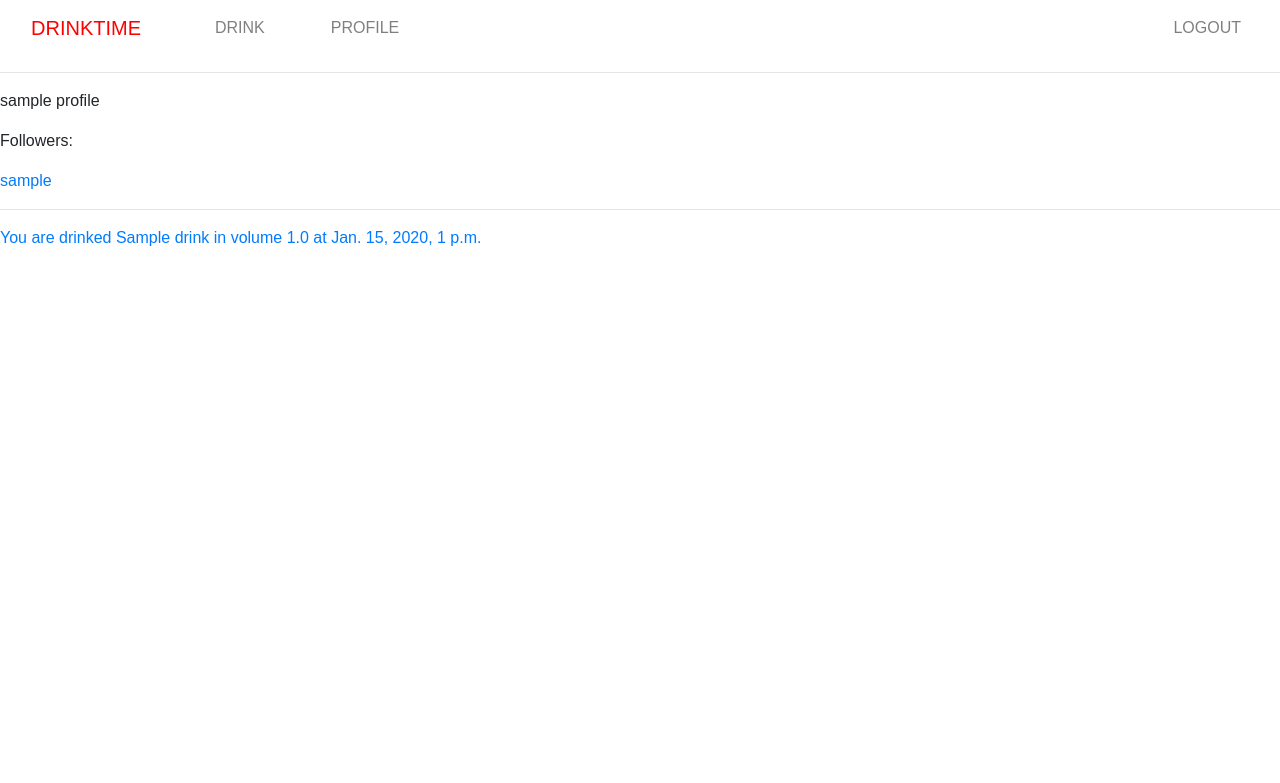
After one commit to Lolwho02/drinktime_two, a Django app: page /user/1/ in a window 1280 px wide. The commit adds this page. Shown: the top 783 px of the page. Run offline with Django 3.2, Linux system fonts and the light colour scheme; a user stored in the database is signed in; tables that the repository leaves empty hold one stand-in row (values such as "Sample post"); some libraries are stand-ins or nearby versions.

Commit message:
add user profile and followers/following system, some features with datetime

```diff
--- a/drinktime/drinktime/settings.py
+++ b/drinktime/drinktime/settings.py
@@ -107,7 +107,7 @@ AUTH_PASSWORD_VALIDATORS = [
 
 LANGUAGE_CODE = 'en-us'
 
-TIME_ZONE = 'UTC'
+TIME_ZONE = 'Europe/Moscow'
 
 USE_I18N = True
 
@@ -121,3 +121,4 @@ USE_TZ = True
 
 STATIC_URL = '/static/'
 LOGIN_URL = '/login/'
+AUTH_USER_MODEL = 'main.User'
--- a/drinktime/main/models.py
+++ b/drinktime/main/models.py
@@ -1,7 +1,25 @@
 from django.db import models
 from django.contrib.auth.models import User, AbstractUser
 from django.utils import timezone
+from django.http import HttpResponse
 
+
+
+class User(AbstractUser):
+	""" Расширение стандартной модели пользователя """
+
+	def follow(self, user):
+		""" Логика подписки на пользователя """
+		f = Follows.objects.create(follower=self, followed=user)
+		f.save()
+
+	def unfollow(self, user):
+		f = Follows.objects.get(follower=self, followed=user)
+		f.delete()
+
+	def det_row(self):
+		""" Функция для определения дней подряд """
+		pass
 
 class Drink(models.Model):
     """ Класс напитков пользователя """
@@ -9,4 +27,20 @@ class Drink(models.Model):
     drink_name = models.CharField(max_length=16, blank=True)
     drink_time = models.DateTimeField(default=timezone.now())
     volume = models.DecimalField(max_digits=3, decimal_places=1, blank=True, default=0)
-    user = models.ForeignKey(User, on_delete=models.CASCADE, )
+    user = models.ForeignKey(User, on_delete=models.CASCADE, related_name='drinks')
+
+
+class Follows(models.Model):
+	""" Таблица ассоциаций подписчик - подписант """
+
+	follower = models.ForeignKey(User, on_delete=models.CASCADE, related_name='followeds')
+	""" Тот кто подписывается """
+
+	followed = models.ForeignKey(User, on_delete=models.CASCADE, related_name='followers')
+	""" Тот на кого подписываются """
+
+	""" Followers.objects.create(follower=u1, followed = u2) - ситуация когда u1 подписывается на u2 """
+
+	""" Для доступа к подписчикам ---> u2.followers.all() """
+
+	""" Для доступа к тем на кого подписан ---> u2.followeds.all() """
--- a/drinktime/main/static/main/style.css
+++ b/drinktime/main/static/main/style.css
@@ -9,10 +9,17 @@ nav {
 }
 
 a.nav-link:hover {
-	color: #fff;
-	background: #ffffff;
+	background: #5c5c5e;
+}
+
+a.nav-link:active {
+	color: white !important;
 }
 
 a.navbar-brand {
-	color: yellow !important;
+	color: red !important;
 }
+
+body {
+	font-family: 'Oswald', sans-serif !important;
+}
--- /dev/null
+++ b/drinktime/main/templates/main/user.html
@@ -0,0 +1,27 @@
+{% extends 'base.html' %}
+{% block title %}
+	{{ user.username }} Profile
+{% endblock %}
+{% block content %}
+	<p>{{ user.username }} profile</p>
+	<p>Followers:</p>
+	{% for f in followers %}
+		<p><a href="{% url 'profile' f.pk %}"> {{ f.username }} </p>
+	{% endfor %}
+	{% if request.user.username != user.username and request.user not in followers %}
+		<p><a href="{% url 'follow_function' id=user.id %}">Follow</a></p>
+	{% endif %}
+	{% if request.user.username != user.username and request.user in followers %}
+		<p><a href="{% url 'unfollow_function' id=user.id %}">Unfollow</a></p>
+	{% endif %}
+	<hr>
+	{% if request.user == user %}
+		{% for drink in drinks %}
+		<p> You are drinked {{ drink.drink_name }} in volume {{ drink.volume }} at {{ drink.drink_time }}</p>
+		{% endfor %}
+	{% else %}
+		{% for drink in drinks %}
+		<p> {{ user.username }} was drinked {{ drink.drink_name }} in volume {{ drink.volume }} at {{ drink.drink_time }}</p>
+		{% endfor %}
+	{% endif %}
+{% endblock %}
--- a/drinktime/main/urls.py
+++ b/drinktime/main/urls.py
@@ -1,5 +1,5 @@
 from django.urls import path
-from .views import IndexView, RegistrationView, LoginView, Logout, DrinkView
+from .views import *
 
 
 urlpatterns = [
@@ -8,5 +8,8 @@ urlpatterns = [
     path('registration/', RegistrationView.as_view(), name='registration'),
     path('login/', LoginView.as_view(), name='login'),
     path('logout/', Logout.as_view(), name='logout'),
-    path('drink/', DrinkView.as_view(), name='drink')
+    path('drink/', DrinkView.as_view(), name='drink'),
+    path('user/follow/<int:id>/', FollowView.as_view(), name='follow_function'),
+    path('user/unfollow/<int:id>/', UnfollowView.as_view(), name='unfollow_function'),
+    path('user/<int:id>/', ProfileView.as_view(), name='profile'),
 ]
--- a/drinktime/main/views.py
+++ b/drinktime/main/views.py
@@ -2,7 +2,6 @@ from django.contrib import messages
 from django.contrib.auth import login, authenticate, logout
 from django.contrib.auth.forms import AuthenticationForm
 from django.contrib.auth.mixins import LoginRequiredMixin
-from django.contrib.auth.models import User
 from django.contrib.auth.views import LogoutView
 from django.http import HttpResponse, HttpRequest
 from django.shortcuts import render, redirect
@@ -11,7 +10,7 @@ from django.views.generic import FormView
 from django.urls import reverse_lazy
 from .forms import RegistrationForm, LoginForm, DrinkForm
 from django import forms
-from main.models import Drink
+from main.models import Drink, User, Follows
 
 
 class IndexView(LoginRequiredMixin, View):
@@ -19,13 +18,14 @@ class IndexView(LoginRequiredMixin, View):
 
     def get(self, request):
         user = request.user
-        username = user.username
-        drinks = Drink.objects.filter(user=user)
-
+        my_drinks = Drink.objects.filter(user=user)  # получение своей информации
+        followed_drinks = Drink.objects.filter(user__followers__follower__pk=user.pk)  # получение информации из подписок
+        drinks = my_drinks.union(followed_drinks).order_by('-drink_time')
         return render(request, 'main/index.html', context={
-                                                'user': username,
+                                                'user': user,
                                                 'drinks': drinks,
                                                     })
+
 
 class LoginView(View):
     """ Логика пользовательских логинов """
@@ -46,7 +46,6 @@ class LoginView(View):
                 return redirect(reverse_lazy('index'))
         else:
             redirect(reverse_lazy('index'))
-
 
 class Logout(LogoutView):
     """ Логика пользовательского логаута """
@@ -74,6 +73,7 @@ class RegistrationView(FormView):
         else:
             return redirect(reverse_lazy('index'))
 
+
 class DrinkView(LoginRequiredMixin, FormView):
     """ Логика страницы с напитками """
 
@@ -91,3 +91,59 @@ class DrinkView(LoginRequiredMixin, FormView):
 
     def get(self, request):
         return render(request, 'main/drink.html', context={'form':DrinkForm()})
+
+
+class ProfileView(LoginRequiredMixin, View):
+    """ Логика страницы пользователя """
+
+    def get(self, request, id):
+
+        try:
+            user = User.objects.get(pk=id)
+            followers = [f.follower for f in user.followers.all()]
+            drinks = Drink.objects.filter(user=user)
+
+        except User.DoesNotExist:
+            return HttpResponse(content='User not found', status=404)
+
+        return render(request, 'main/user.html', context={
+                                                        'user': user,
+                                                        'followers': followers,
+                                                        'drinks': drinks
+                                                        })
+
+
+class FollowView(LoginRequiredMixin, View):
+    """ Логика подписки на пользователя """
+
+    def get(self, request, id):
+
+        try:
+            user = User.objects.get(pk=id)
+        except User.DoesNotExist:
+            return HttpResponse(content='User not found', status=404)
+
+        if request.user != user:
+            request.user.follow(user)
+        else:
+            return HttpResponse(content='You cant follow yourself', status=400)
+
+        return redirect(f'/user/{id}/')
+
+
+class UnfollowView(LoginRequiredMixin, View):
+    """ Логика подписки на пользователя """
+
+    def get(self, request, id):
+
+        try:
+            user = User.objects.get(pk=id)
+        except User.DoesNotExist:
+            return HttpResponse(content='User not found', status=404)
+
+        if request.user != user:
+            request.user.unfollow(user)
+        else:
+            return HttpResponse(content='You cant unfollow yourself', status=400)
+
+        return redirect(f'/user/{id}/')
--- a/drinktime/templates/base.html
+++ b/drinktime/templates/base.html
@@ -18,8 +18,7 @@
 				    <a class="navbar-brand" href="{% url 'index' %}">Drinktime</a>
 				    <ul class="navbar-nav mr-auto mt-2 mt-lg-0">
 				      <li class="nav-item"><a class="nav-link" href="{% url 'drink' %}">Drink</a></li>
-				      <li class="nav-item"><a class="nav-link" href="{% url 'drink' %}">Profile</a></li>
-				      <li class="nav-item"><a class="nav-link" href="{% url 'drink' %}">Settings</a></li>
+				      <li class="nav-item"><a class="nav-link" href="/user/{{ request.user.id }}/">Profile</a></li>
 				    </ul>
 				    <ul class="navbar-nav ml-auto mt-2 mt-lg-0">
 				      <li class="nav-item"><a class="nav-link" href="{% url 'logout' %}">Logout</a></li>
```
Also changed, not shown: drinktime/main/forms.py (+5 -2 lines), drinktime/main/templates/main/index.html (+8 -4 lines), drinktime/main/migrations/0001_initial.py, drinktime/main/migrations/0002_auto_20200806_2240.py (added), drinktime/main/migrations/0003_auto_20200808_2020.py (added).
